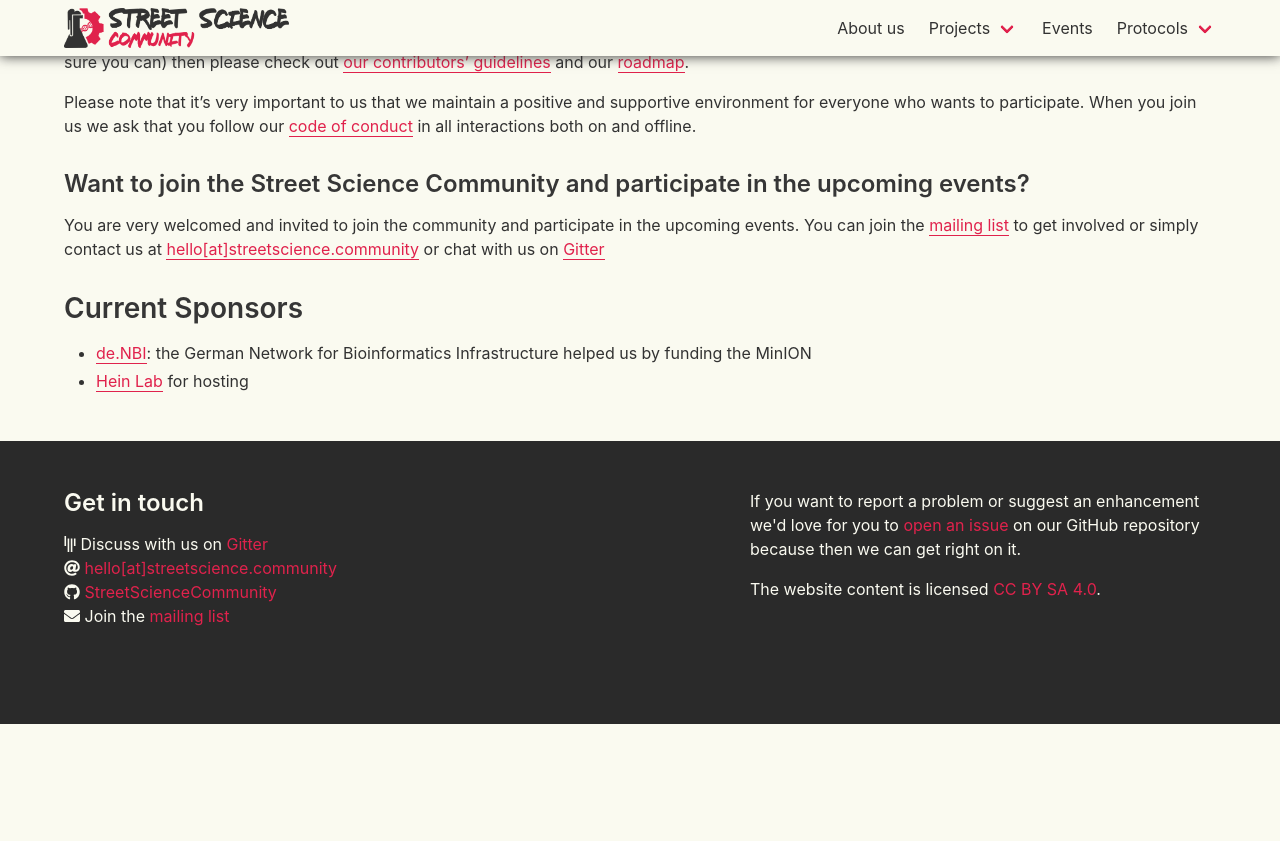
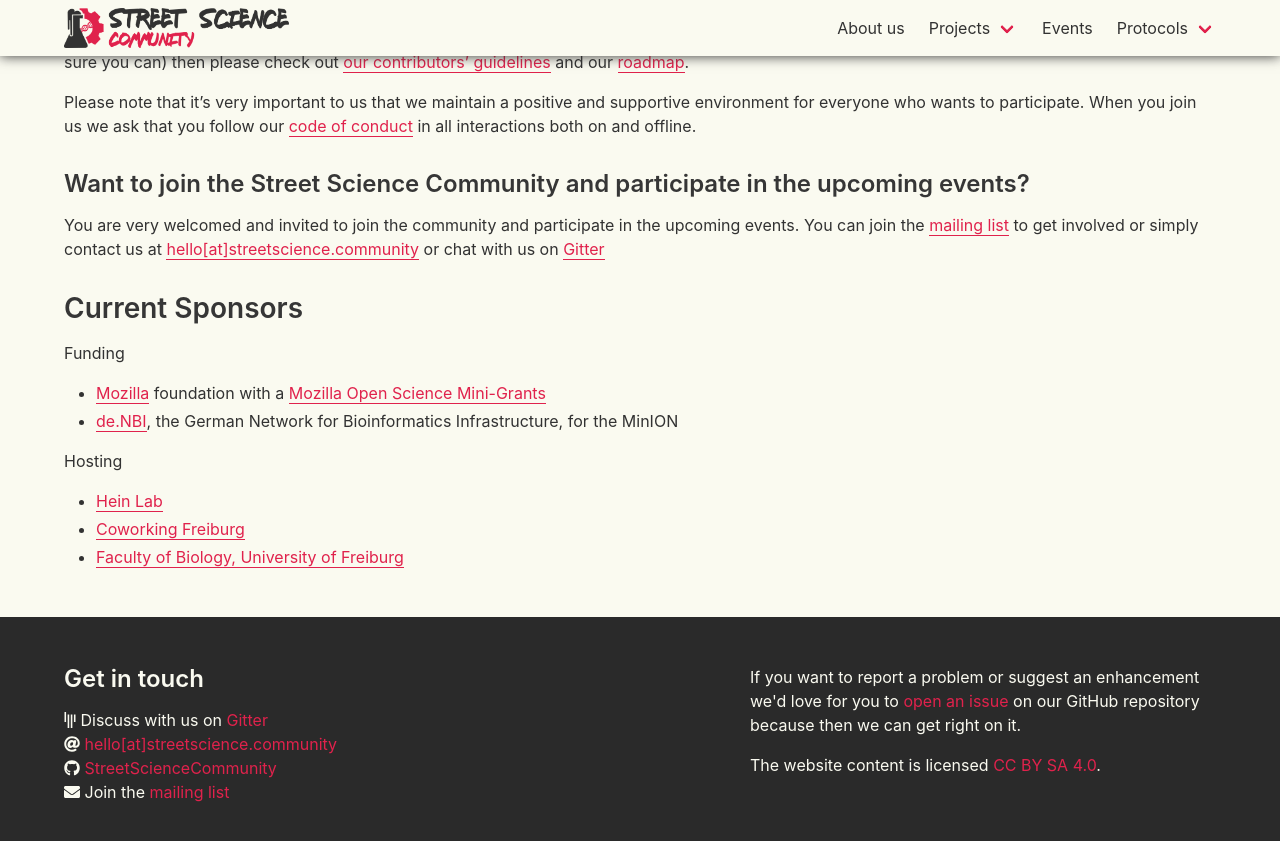
Before and after one commit to StreetScienceCommunity/StreetScienceCommunity.github.io, a Jekyll site: the page built from about.md, in a window 1280 px wide and 900 px high, scrolled down 3108 px. Shown: the top 841 px of the window. Built offline with Jekyll 4.4.1, drawn with Linux system fonts in a browser that asks for light colours; nearby versions of some CDN libraries; before the commit the page ends 3832 px from its top, so only the background shows below that.

Commit message:
Update sponsors

```diff
--- a/about.md
+++ b/about.md
@@ -97,6 +97,11 @@
 
 ## Current Sponsors
 
-- [de.NBI](https://www.denbi.de/): the German Network for Bioinformatics
-  Infrastructure helped us by funding the MinION
-- [Hein Lab](http://portal.uni-freiburg.de/pharmakologie/ii) for hosting
+Funding
+- [Mozilla](https://foundation.mozilla.org/en/) foundation with a [Mozilla Open Science Mini-Grants](https://foundation.mozilla.org/en/awards/)
+- [de.NBI](https://www.denbi.de/), the German Network for Bioinformatics Infrastructure, for the MinION
+
+Hosting
+- [Hein Lab](http://portal.uni-freiburg.de/pharmakologie/ii)
+- [Coworking Freiburg](https://coworking-freiburg.de/en/)
+- [Faculty of Biology, University of Freiburg](http://www.bio.uni-freiburg.de/?set_language=en)
```
